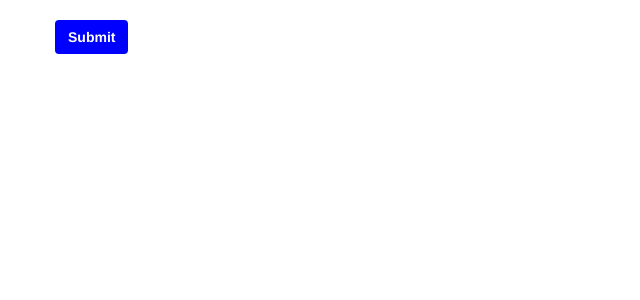
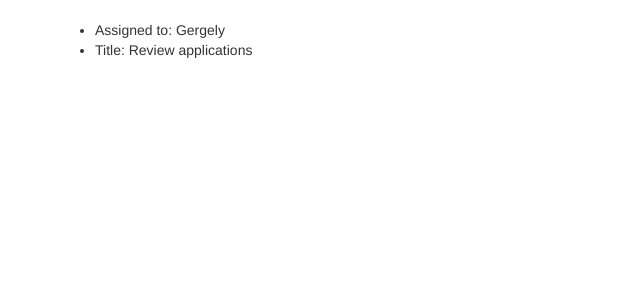
Before and after one commit to gazdagergo/angular-course, an Angular app: page / in a window 1280 px wide. Shown: the top 300 px of the page, without its empty margins (0-640 px from the left). Built offline with nearby package versions, Linux system fonts and the light colour scheme.

Commit message:
safe navigation prepared

```diff
--- a/src/app/app.component.html
+++ b/src/app/app.component.html
@@ -2,14 +2,10 @@
 <div class="container">
   <div class="row">
     <br>
-
-    <button class="btn"
-      [ngStyle]="{
-        'background-color' :   canSave ? 'blue' : 'gray',
-        color :             canSave ? 'white' : 'black',
-        fontWeight :        canSave ? 'bold' : 'normal'
-      }"
-    >Submit</button>
+    <ul>
+      <li>Assigned to: {{ task.assignee.name }}</li>
+      <li>Title: {{ task.title }}</li>
+    </ul>
 
 
   </div>
--- a/src/app/app.component.ts
+++ b/src/app/app.component.ts
@@ -6,5 +6,10 @@ import { Component } from '@angular/core';
   styleUrls: ['./app.component.css']
 })
 export class AppComponent {
-  canSave = true;
+  task = {
+    title: "Review applications",
+    assignee: {
+      name: "Gergely"
+    }
+  }
 }
```
